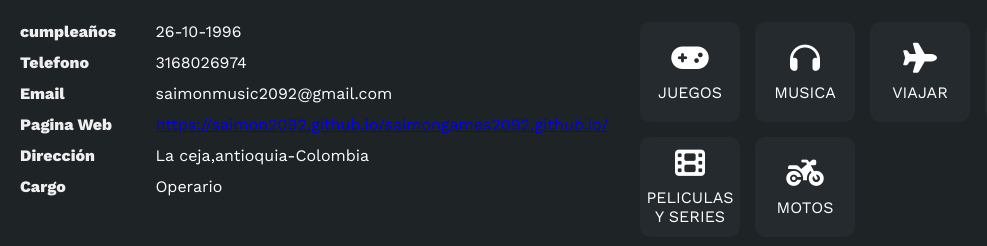
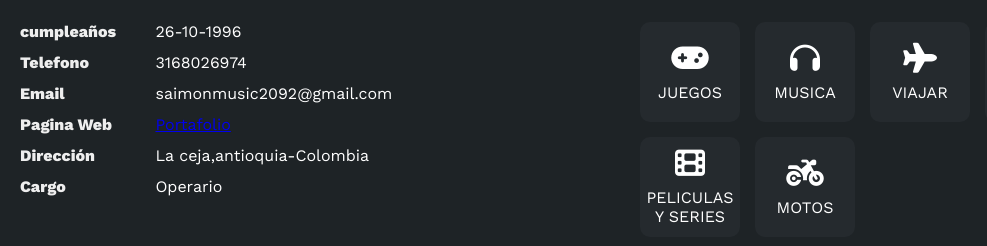
Before and after one commit to saimon2092/saimon2092.github.io, a plain HTML site: page index.html in a window 1280 px wide. Shown: the part 1063-1309 px from the top of the page, 0-987 px from the left. Drawn offline with nearby package versions, Linux system fonts and the light colour scheme.

Commit message:
index.html

```diff
--- a/index.html
+++ b/index.html
@@ -80,7 +80,7 @@
                         </li>
                         <li>
                             <strong>Pagina Web</strong>
-                            <a href="https://saimon2092.github.io/saimongames2092.github.io/">https://saimon2092.github.io/saimongames2092.github.io/</a>
+                            <a href="https://saimon2092.github.io/saimongames2092.github.io/">Portafolio</a>
                         </li>
                         <li>
                             <strong>Dirección</strong>
```
